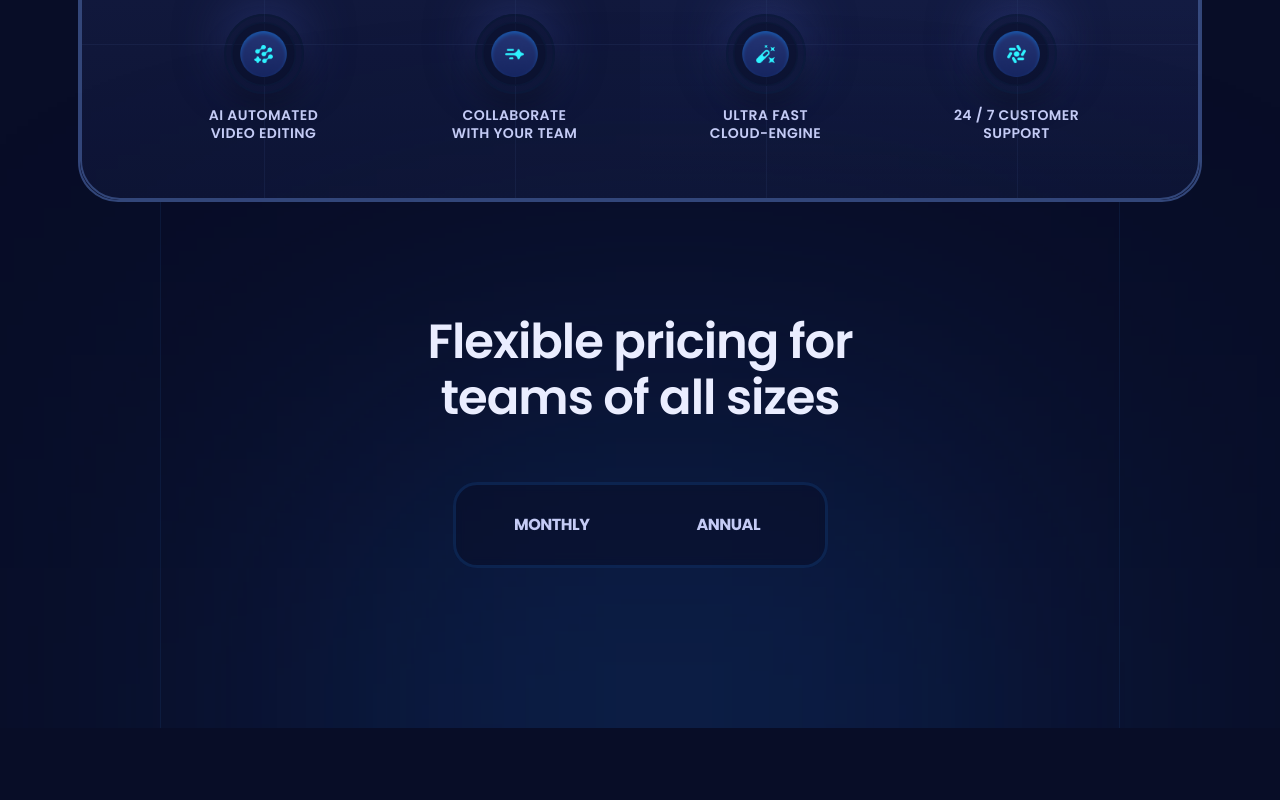
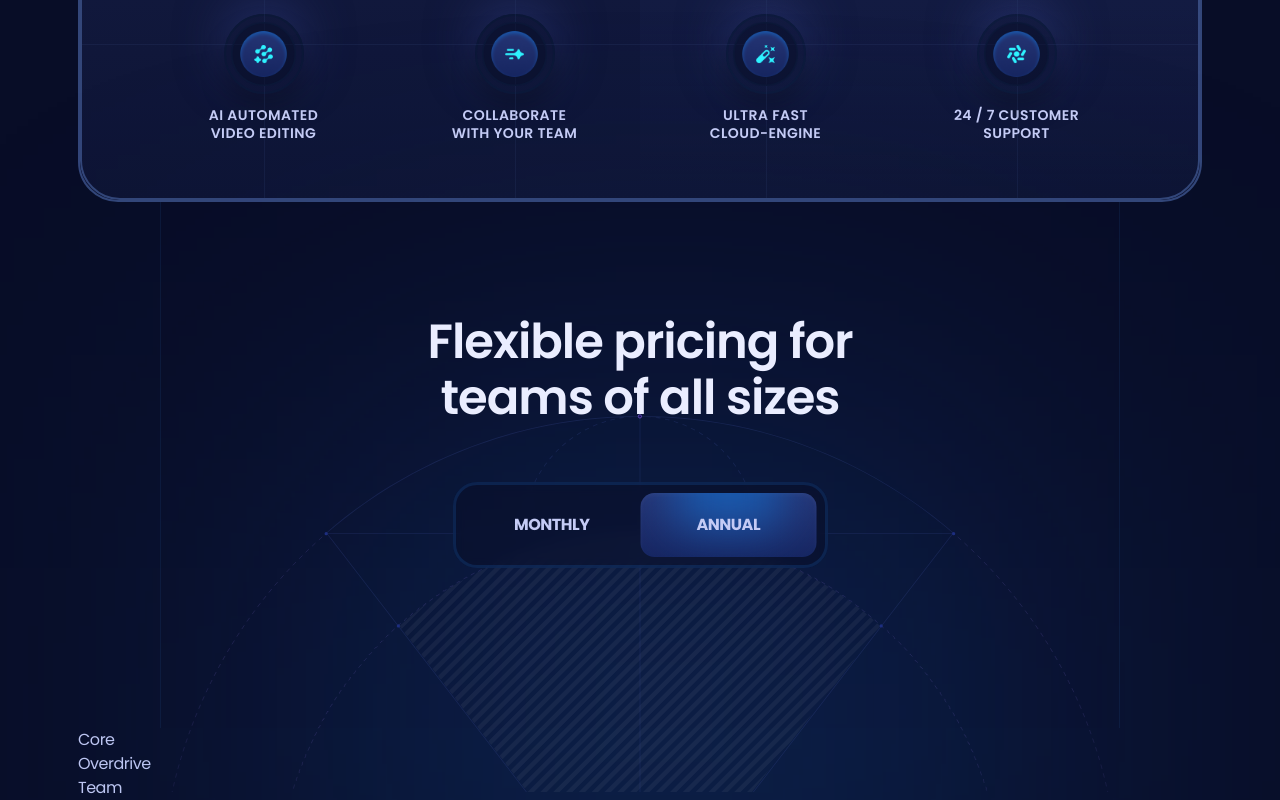
Before and after one commit to tiagosousa10/saas-xora-landing-page, a React (Vite) app: page / in a window 1280 px wide. Shown: the part 1602-2402 px from the top of the page. Before the commit the page ends 2330 px from the top, so only its background shows below. Built offline with nearby package versions, Linux system fonts and the light colour scheme.

Commit message:
pricing section jsx updated with background and styled buttons

```diff
--- a/src/sections/Pricing.jsx
+++ b/src/sections/Pricing.jsx
@@ -1,6 +1,7 @@
 import clsx from 'clsx'
 import React, { useState } from 'react'
 import { Element } from 'react-scroll'
+import { plans } from '../constants'
 
 const Pricing = () => {
 
@@ -22,10 +23,39 @@
                   <button className={clsx('pricing-head_btn', !monthly && 'text-p4')}  onClick={() => setMonthly(false)}>
                      Annual
                   </button>
+
+                  <div className={clsx('g4 rounded-14 before:h-100 pricing-head_btn_before absolute left-2 top-2 h-[calc(100%-16px)] w-[calc(50%-8px)] overflow-hidden shadow-400 transition-transform duration-500', !monthly && 'translate-x-full' )} />
                </div>
 
+               <div className='pricing-bg'>
+                  <img
+                     src={"/images/bg-outlines.svg"}
+                     alt="outline"
+                     width={960}
+                     height={380}
+                     className='relative z-2'
+                  />
+
+                  <img
+                     src={"/images/bg-outlines-fill.png"}
+                     alt="outline"
+                     width={960}
+                     height={380}
+                     className='absolute inset-0 opacity-5 mix-blend-soft-light'
+                  />
+               </div>
             </div>
 
+
+            {/* PRICING SECTION*/}
+            <div>
+               {plans.map((plan,index) => (
+                  <div key={plan.id} className=''>
+                     {plan.title}
+                  </div>
+
+               ))}
+            </div>
          </div>
 
       </Element>
```
